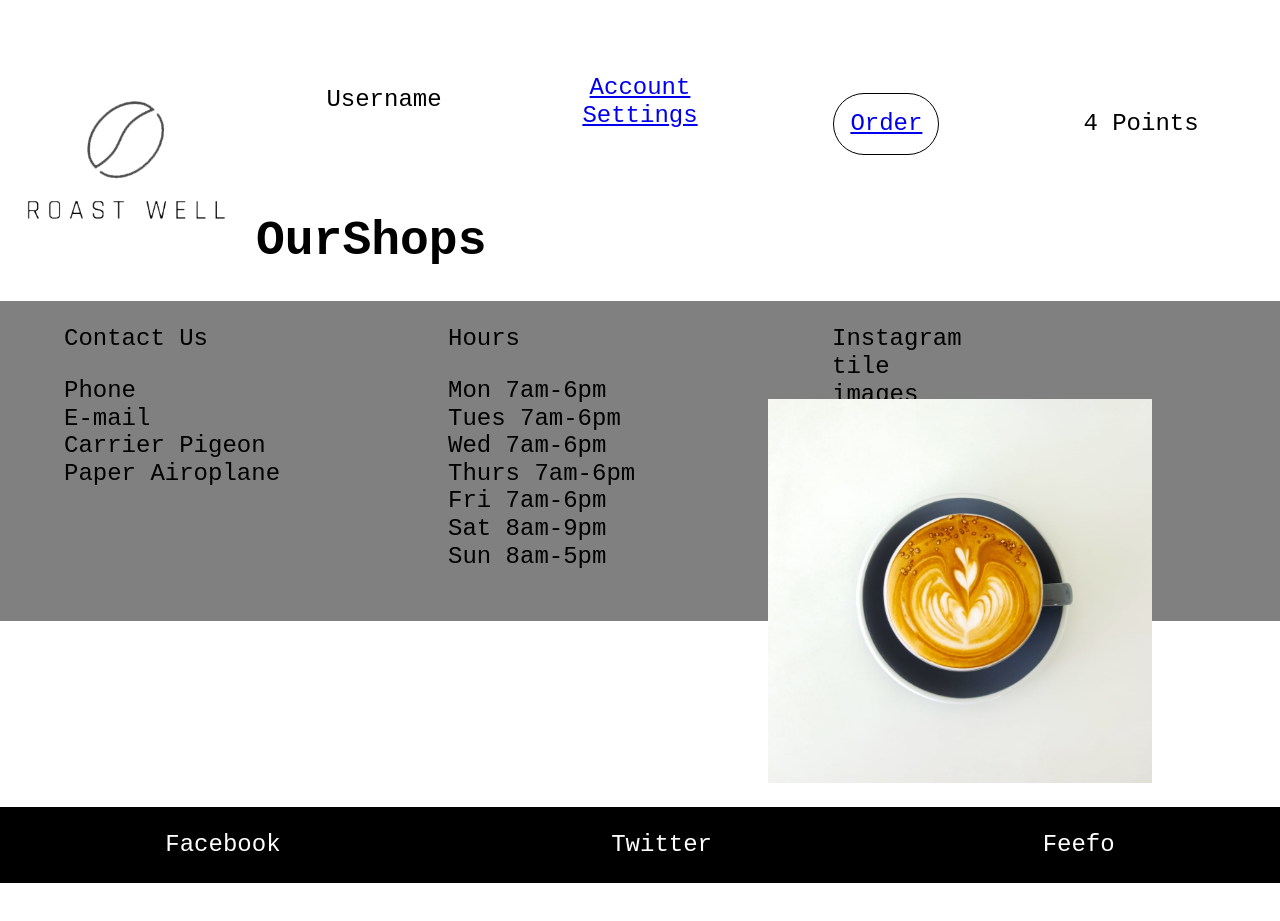
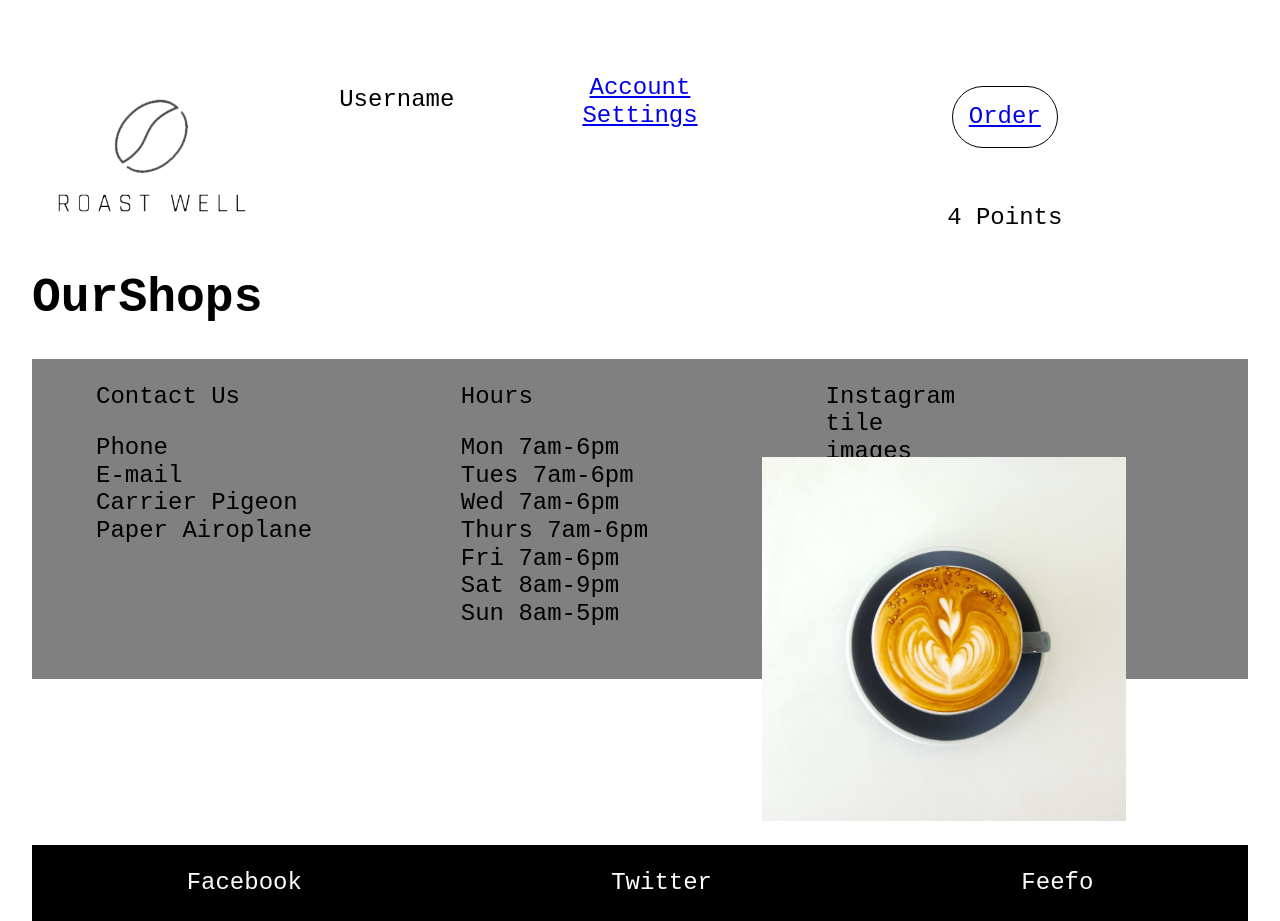
Before and after one commit to worpel/roast-well-coffee, a React (Create React App) app: page /shops in a window 1280 px wide. Before the commit the page ends 883 px from the top, so only its background shows below. Built offline with nearby package versions, Linux system fonts and the light colour scheme.

Commit message:
Minor styling changes to App.js

```diff
--- /dev/null
+++ b/src/App.css
@@ -0,0 +1,4 @@
+.App {
+    max-width: 95vw;
+    margin: 0 auto;
+}
--- a/src/App.js
+++ b/src/App.js
@@ -8,7 +8,7 @@ import OurShops from './Components/OurShops/OurShops';
 import tachyons from 'tachyons';
 import Logo from './Components/Logo/Logo';
 import AccountInfo from './Components/AccountInfo/AccountInfo';
-// import './App.css';
+import './App.css';
 import {
     Switch,
     Route,
@@ -20,7 +20,8 @@ class App extends Component {
         super();
         this.state = {
             route: 'home',
-            currentUser: {}
+            currentUser: {},
+            userName: 'Not logged in yet'
         };
     }
 
@@ -38,12 +39,11 @@ class App extends Component {
             <Router>
             <div className="App">
 
-                <Navbar route={route} onRouteChange={this.onRouteChange} />
-                {/* {route === 'home' ? <AccountInfo fetchApi={this.fetchApi} /> : <Order fetchApi={this.fetchApi} />} */}
+                <Navbar route={route} onRouteChange={this.onRouteChange} userName={this.state.userName} />
                 <Switch>
                     <Route exact path="/" component={Homepage} />
                     <Route path="/account" render={props =>
-                        <AccountInfo {...props} fetchApi={this.fetchApi} />
+                        <AccountInfo {...props} fetchApi={this.fetchApi} userName={this.userName} />
                     } />
                     <Route path="/shops" component={OurShops} />
                     <Route path="/order" render={props =>
@@ -58,6 +58,3 @@ class App extends Component {
 }
 
 export default App;
-
-// {/* <Logo /> */}
-// {route === 'order' ? <Homepage /> : <Order fetchApi={this.fetchApi} /> }
--- a/src/Components/AccountInfo/AccountInfo.js
+++ b/src/Components/AccountInfo/AccountInfo.js
@@ -13,11 +13,10 @@ class AccountInfo extends Component {
         };
     }
     componentDidMount() {
-        const { fetchApi } = this.props;
+        const { fetchApi, userName } = this.props;
         fetchApi('users/1')
             .then(resp => resp.json())
             .then(data => {
-                console.log(data)
                 const { name, type, favDrink, rewardPoints, email } = data[0];
                 this.setState({
                     name: name,
@@ -26,7 +25,6 @@ class AccountInfo extends Component {
                     email: email,
                     type: type
                 });
-                console.log(this.state)
             })
             .catch(err => {
                 console.log(err);
```
